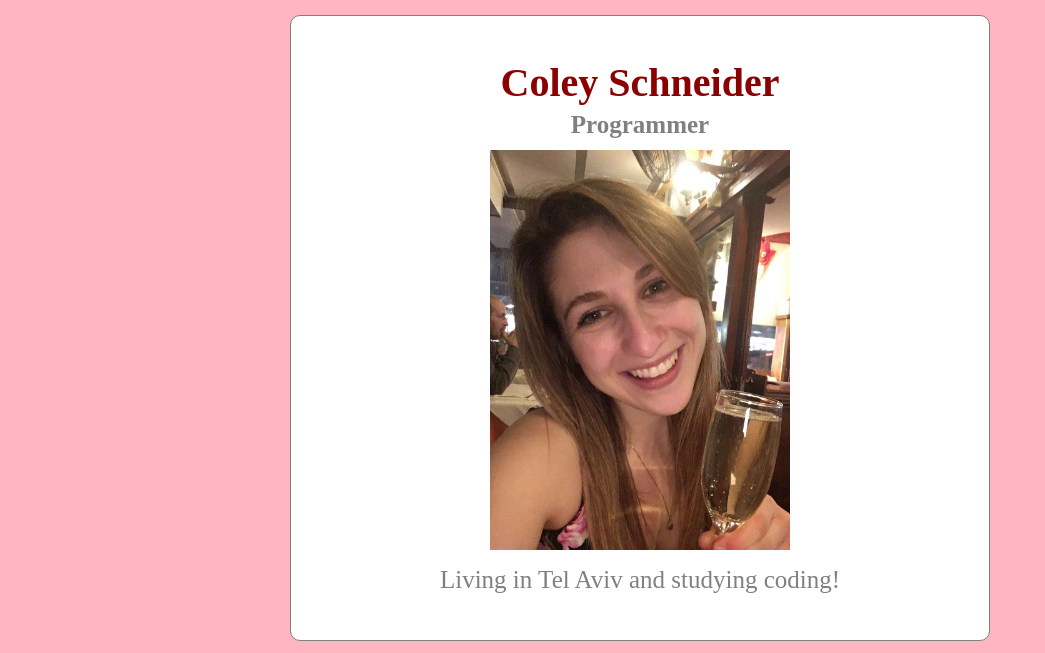
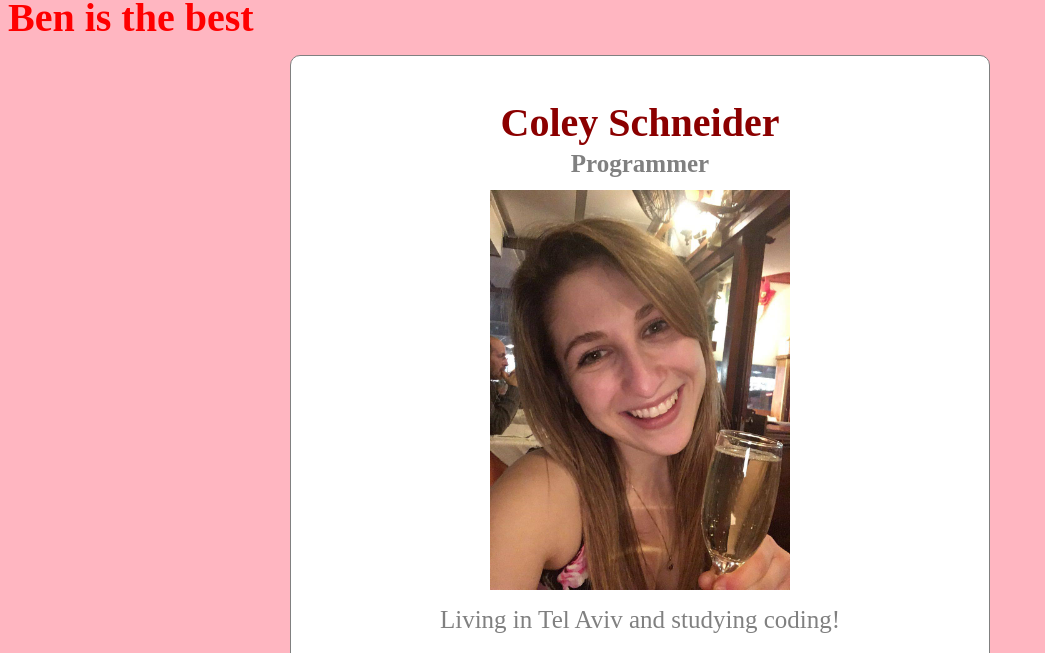
Before and after one commit to coleyschneider/profile, a plain HTML site: page index.html in a window 1280 px wide. Shown: the top 653 px of the page, without its empty margins (0-1045 px from the left). Drawn offline with Linux system fonts and the light colour scheme.

Commit message:
whatever

```diff
--- a/index.html
+++ b/index.html
@@ -5,6 +5,7 @@
     <meta name="viewport" content="width=device-width, initial-scale=1">
   </head>
   <body>
+    <h1 id="ben">Ben is the best</h1>
     <div class="container">
       <div class="card-white">
         <h1>Coley Schneider</h1>
--- a/style.css
+++ b/style.css
@@ -1,3 +1,7 @@
+#ben{
+  color: red;
+}
+
 body {
   background-color: lightpink;
   font-family: sriracha;
```
Also changed, not shown: 1 other file.
